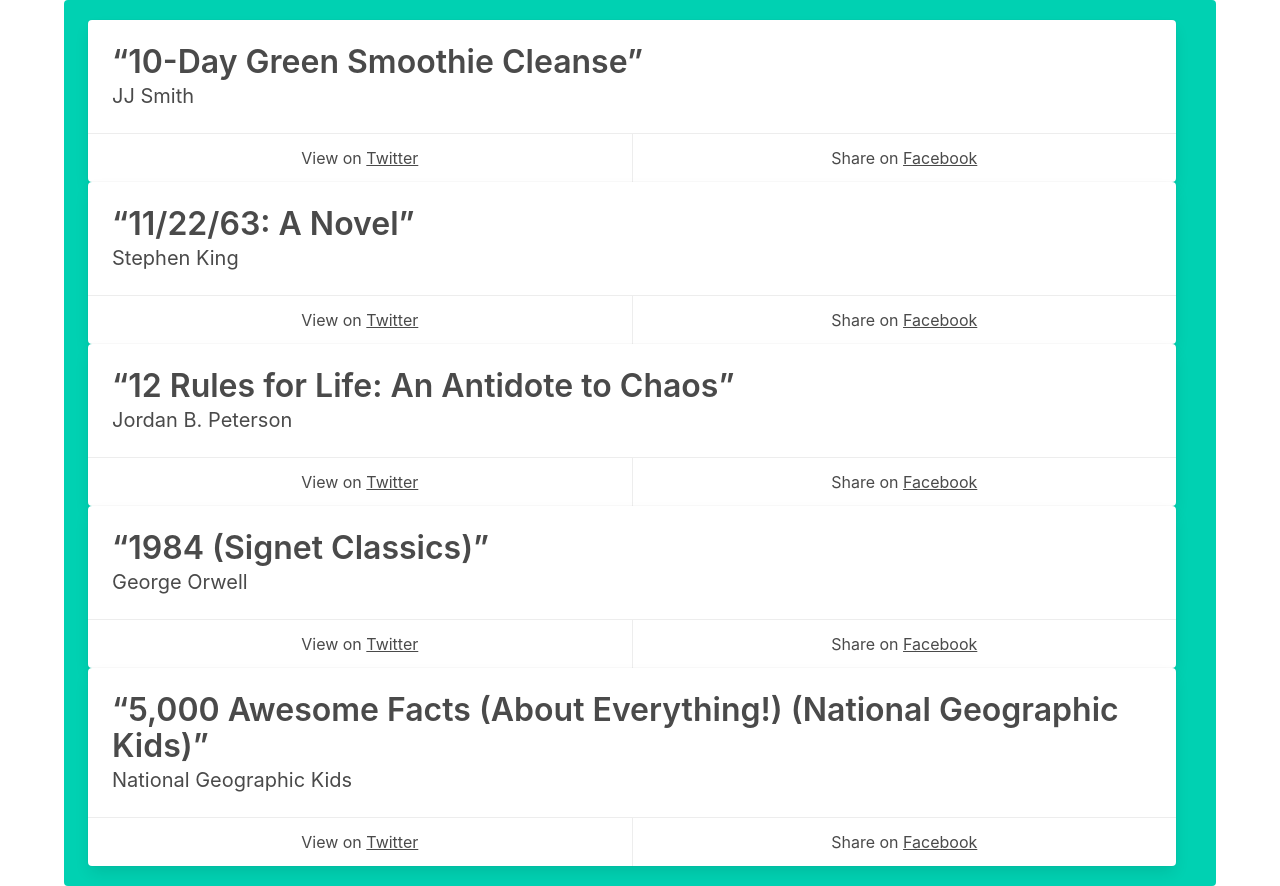
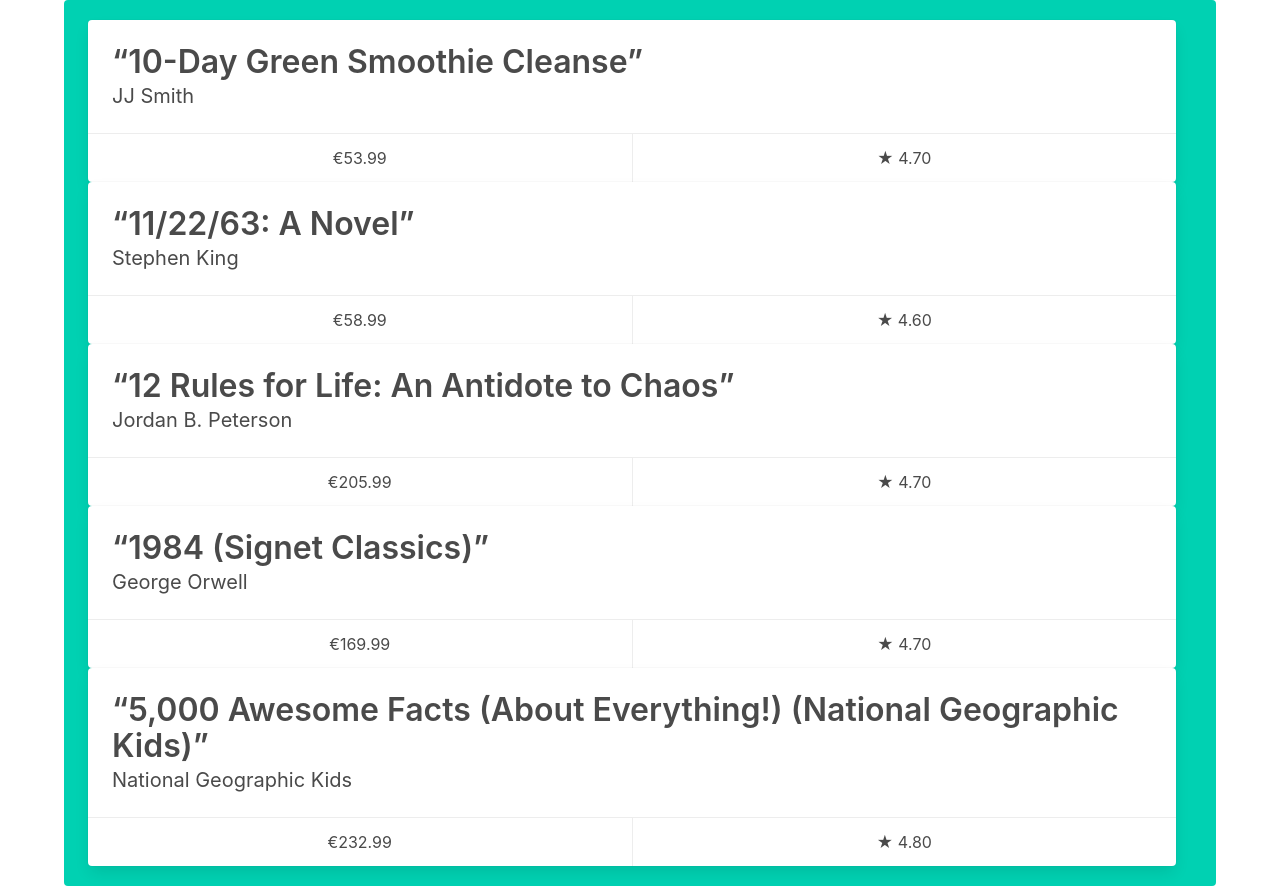
Before and after one commit to anteCedens/CI-MS4-ecommerce-site, a Django app: page /products/ in a window 1280 px wide. Shown: the part 56-942 px from the top of the page. Run offline with Django 3.2, Linux system fonts and the light colour scheme; data comes from the database, SQL or seed files in the repository; some libraries are stand-ins or nearby versions.

Commit message:
Add reference to products price and rating to test

```diff
--- a/products/templates/products/products.html
+++ b/products/templates/products/products.html
@@ -19,12 +19,12 @@
                 <footer class="card-footer">
                     <p class="card-footer-item">
                         <span>
-                            View on <a href="https://twitter.com/codinghorror/status/506010907021828096">Twitter</a>
+                            €{{ product.price }}
                         </span>
                     </p>
                     <p class="card-footer-item">
                         <span>
-                            Share on <a href="#">Facebook</a>
+                           ★ {{ product.rating }}
                         </span>
                     </p>
                 </footer>
```
